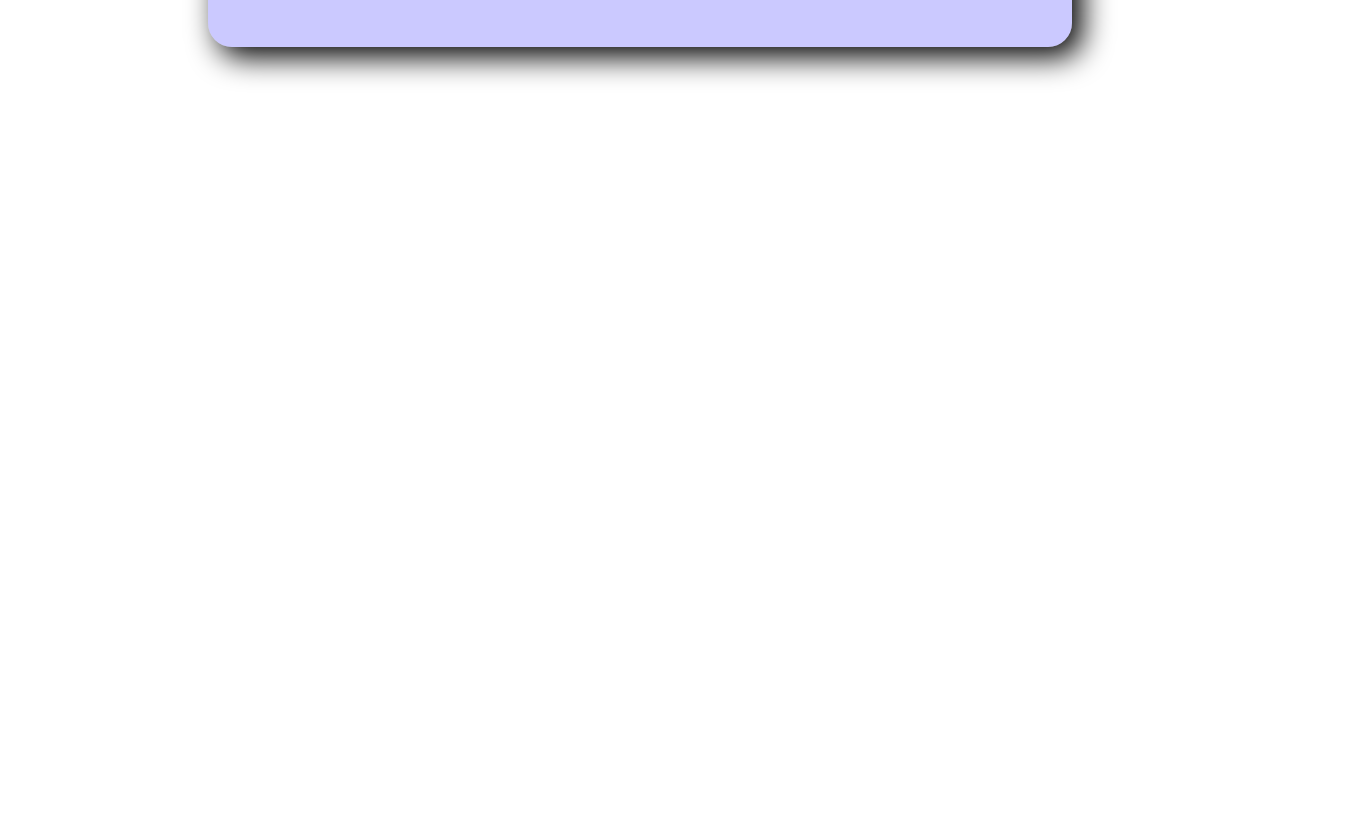
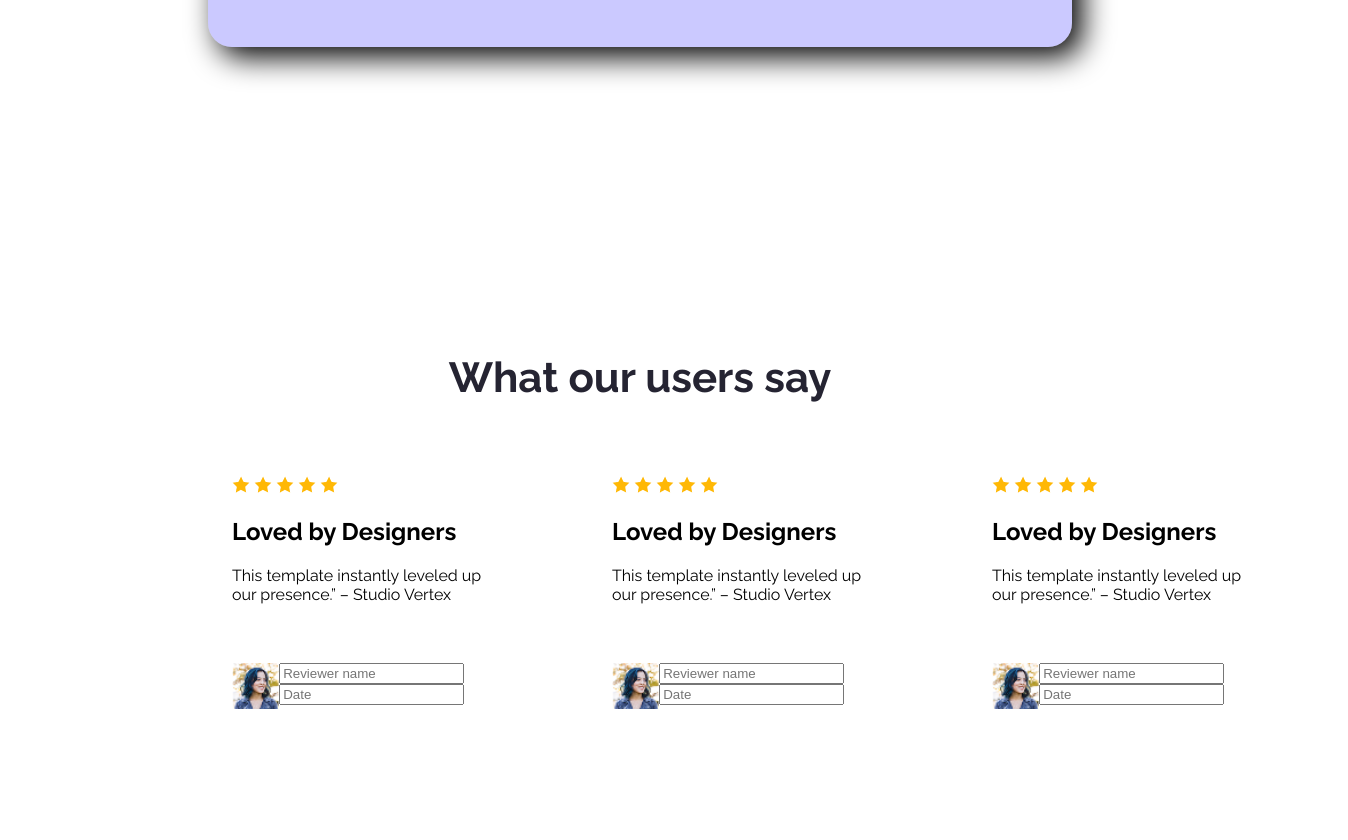
Before and after one commit to Nibir-Ahmed/assighment-1st, a plain HTML site: page index.html in a window 1280 px wide. Shown: the part 1877-2717 px from the top of the page, 1348 px wide, since content can reach past the window. Before the commit the page ends 2230 px from the top, so only its background shows below. Drawn offline with Linux system fonts and the light colour scheme.

Commit message:
review section

```diff
--- a/index.html
+++ b/index.html
@@ -61,6 +61,75 @@
          </section>
          <!-- review section -->
          <section>
+             <h2 class="review-tittle">What our users say</h2>
+             <div class="review-container">
+                <div class="review-description">
+                        <div class="description-star">
+                           <img src="Assets/icon-star.png" alt="">
+                           <img src="Assets/icon-star.png" alt="">
+                           <img src="Assets/icon-star.png" alt="">
+                           <img src="Assets/icon-star.png" alt="">
+                           <img src="Assets/icon-star.png" alt="">
+                        </div>
+                    <div class="">
+                        <h2 class="r-description-title">Loved by Designers</h2>
+                    <p class="description-comnt">This template instantly leveled up our presence.” – Studio Vertex</p>
+                    </div>
+                <div class="developer-review">
+                <div class="review-section">
+                <img src="Assets/avatar.png" alt="">
+                <form class="form-container" action="">
+                                <input type="" name="" id="" placeholder="Reviewer name"><br>
+                                <input type="" name="" id="" placeholder="Date">
+                 </form>
+                </div>
+             </div>
+                </div>
+                <div class="review-description">
+                        <div class="description-star>">
+                           <img src="Assets/icon-star.png" alt="">
+                           <img src="Assets/icon-star.png" alt="">
+                           <img src="Assets/icon-star.png" alt="">
+                           <img src="Assets/icon-star.png" alt="">
+                           <img src="Assets/icon-star.png" alt="">
+                        </div>
+                    <div class="">
+                        <h2 class="r-description-title">Loved by Designers</h2>
+                    <p class="description-comnt">This template instantly leveled up our presence.” – Studio Vertex</p>
+                    </div>
+                <div class="developer-review">
+                <div class="review-section">
+                <img src="Assets/avatar.png" alt="">
+                <form class="form-container" action="">
+                                <input type="" name="" id="" placeholder="Reviewer name"><br>
+                                <input type="" name="" id="" placeholder="Date">
+                 </form>
+                </div>
+             </div>
+                </div>
+                <div class="review-description">
+                        <div class="description-star>">
+                           <img src="Assets/icon-star.png" alt="">
+                           <img src="Assets/icon-star.png" alt="">
+                           <img src="Assets/icon-star.png" alt="">
+                           <img src="Assets/icon-star.png" alt="">
+                           <img src="Assets/icon-star.png" alt="">
+                        </div>
+                         <div class="">
+                        <h2 class="r-description-title">Loved by Designers</h2>
+                    <p class="description-comnt">This template instantly leveled up our presence.” – Studio Vertex</p>
+                    </div>
+                <div class="developer-review">
+                <div class="review-section">
+                <img src="Assets/avatar.png" alt="">
+                <form class="form-container" action="">
+                                <input type="" name="" id="" placeholder="Reviewer name"><br>
+                                <input type="" name="" id="" placeholder="Date">
+                 </form>
+                </div>
+             </div>
+                </div>
+             </div>
 
          </section>
          <!-- ready to focus better setion -->
--- a/styles/assighment-1st.css
+++ b/styles/assighment-1st.css
@@ -168,3 +168,52 @@
     font-size: 20px;
     font-weight: normal;
 }
+.description-star
+{
+    display: block;
+}
+.review-description
+{
+    width: 366.67px;
+    height: 243px;
+    padding: 24px 24px;
+    gap: 24px;
+}
+.description-comnt
+{
+    width: 266.67px;
+    height: 81px;
+}
+.developer-review
+{
+    display: flex;
+}
+.review-section
+{
+    width: 266.67px;
+    height: 46px;
+    display: flex;
+
+
+}
+.review-tittle
+{
+    font-size: 42px;
+    font-weight: bold;
+    color: #252432;
+    text-align: center;
+}
+.review-container
+{
+    height: 385px;
+    width: 1140px;
+    margin: 50px 200px;
+    display: flex;
+    justify-content: space-around;
+}
+.form-container
+{
+  border: none;
+  outline: none;
+  box-shadow: none;
+}
```
